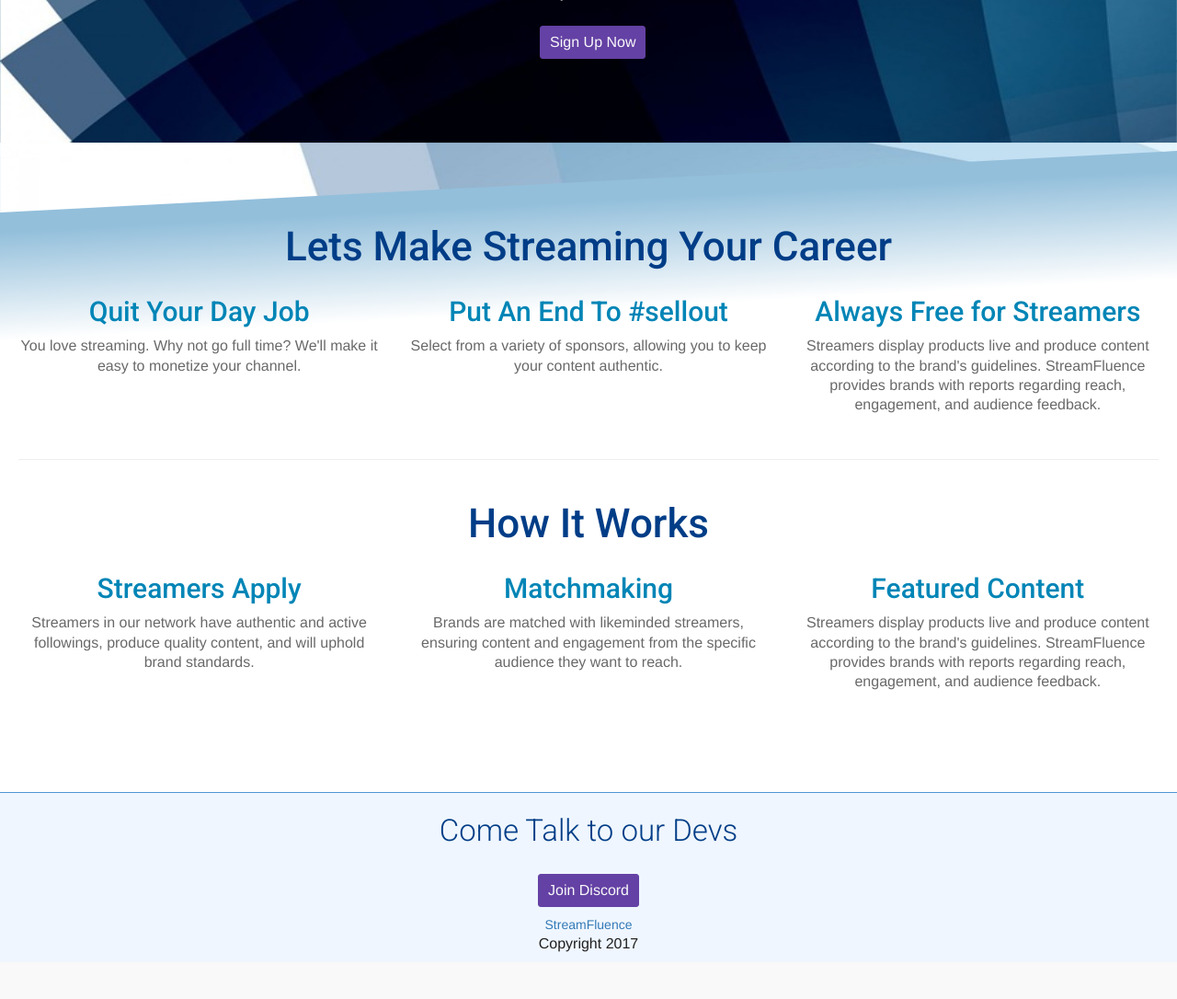
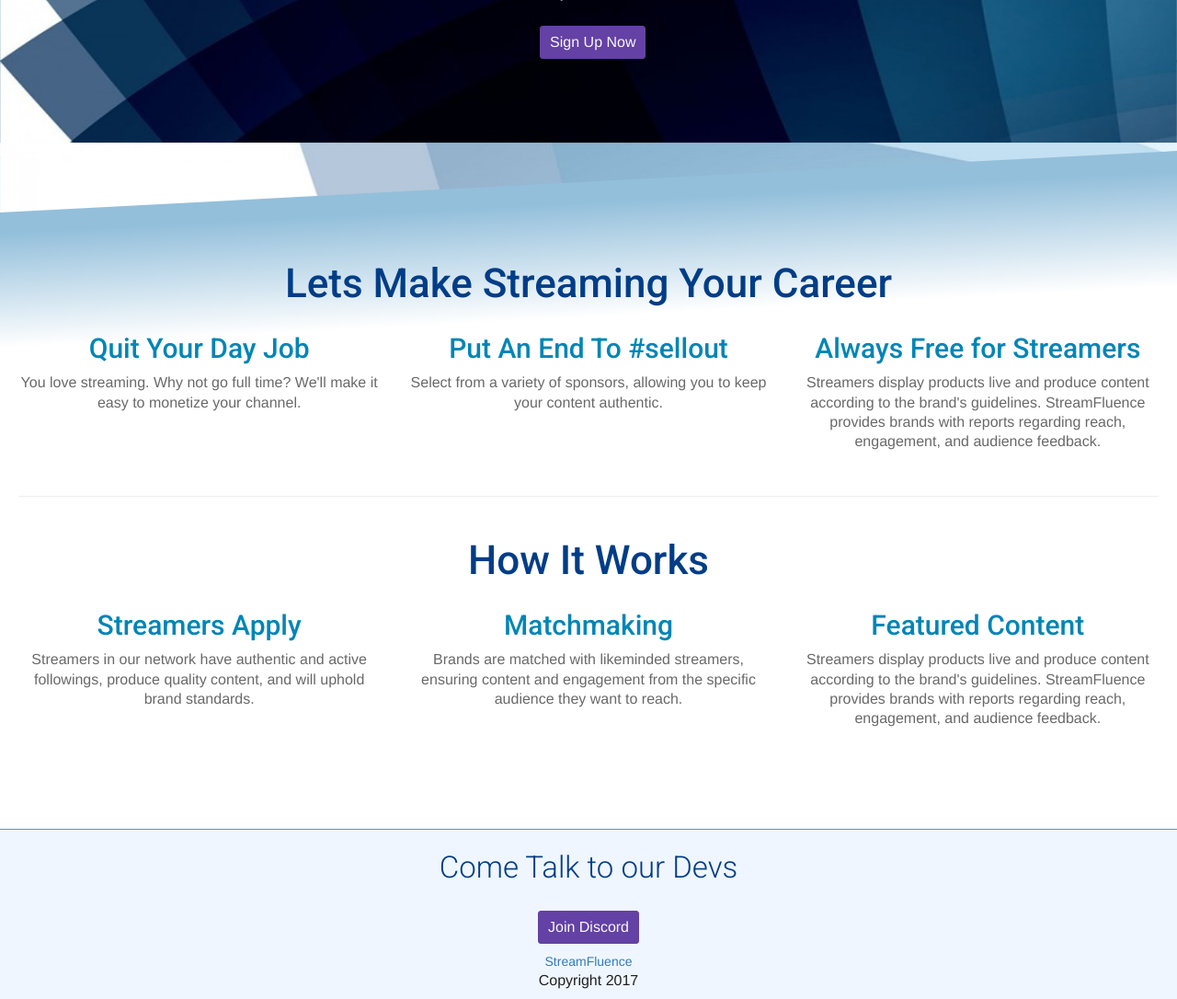
Before and after one commit to Larothion/soccfl, a PHP site: page /streamer.html in a window 1280 px wide. Shown: the part 645-1731 px from the top of the page at 92% size. Before the commit the page ends 1680 px from the top, so only its background shows below. Run offline with PHP 8.4, Linux system fonts and the light colour scheme; some libraries are stand-ins or nearby versions.

Commit message:
fixed spacing on streamer page

```diff
--- a/assets/css/style.css
+++ b/assets/css/style.css
@@ -109,7 +109,7 @@ p{
   width: 100%;
   background-image: rgb(256,256,256);
   margin-top: 100px;
-  padding-top: 60px;
+  padding-top: 100px;
   padding-bottom: 100px;
 
   padding-right: 20px;
```
